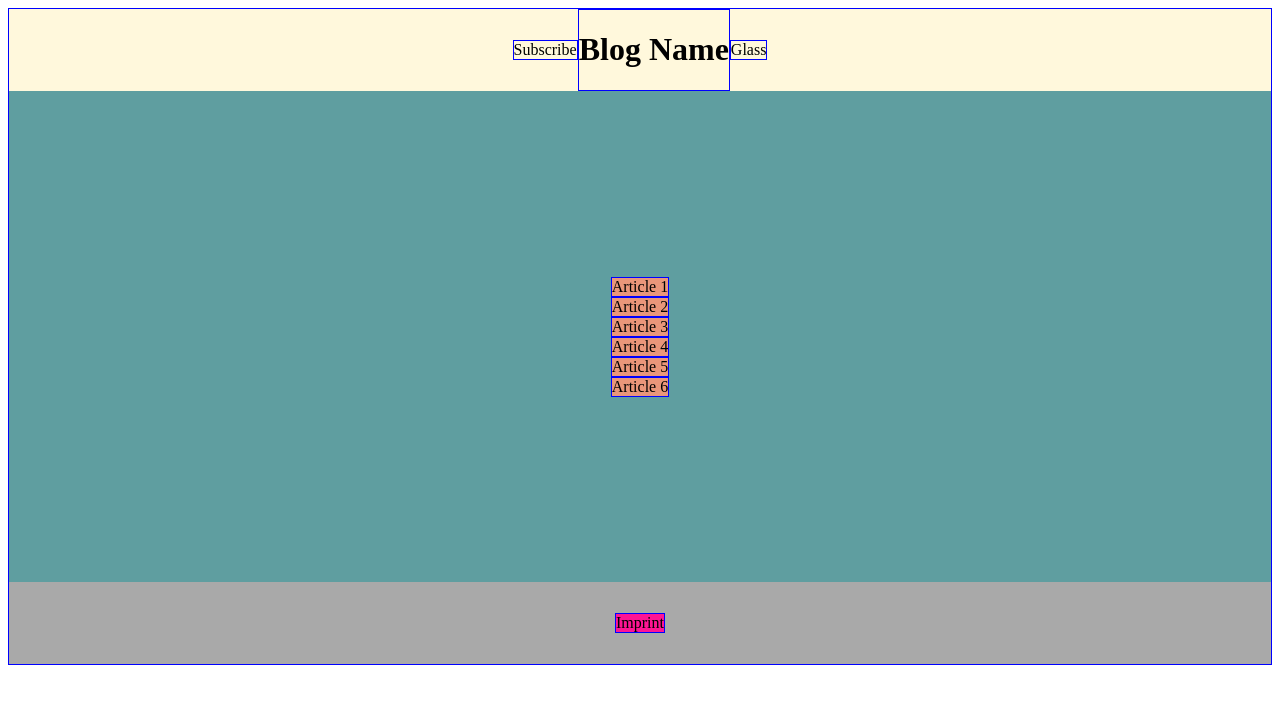
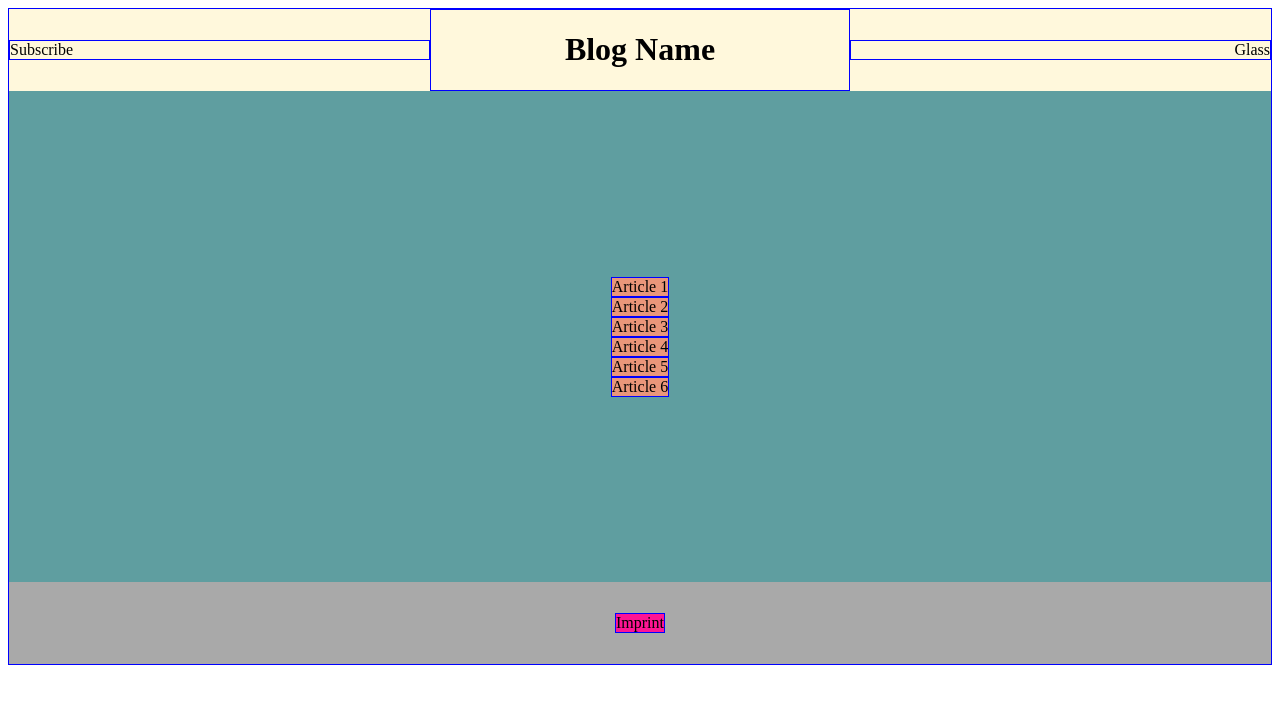
Before and after one commit to ImmanuelXIV/blog, a plain HTML site: page index.html in a window 1280 px wide. Drawn offline with Linux system fonts and the light colour scheme.

Commit message:
feat: Center header elements

```diff
--- a/css/style.css
+++ b/css/style.css
@@ -29,17 +29,23 @@
 
 
 .subscribe {
-    /* Bla */
+    flex: 1;
+    display: flex;
+    justify-content: flex-start;
 }
 
 
 .blogname {
-    /* Bla */
+    flex: 1;
+    display: flex;
+    justify-content: center;
 }
 
 
 .icon {
-    /* Bla */
+    flex: 1;
+    display: flex;
+    justify-content: flex-end;
 }
 
 
```
